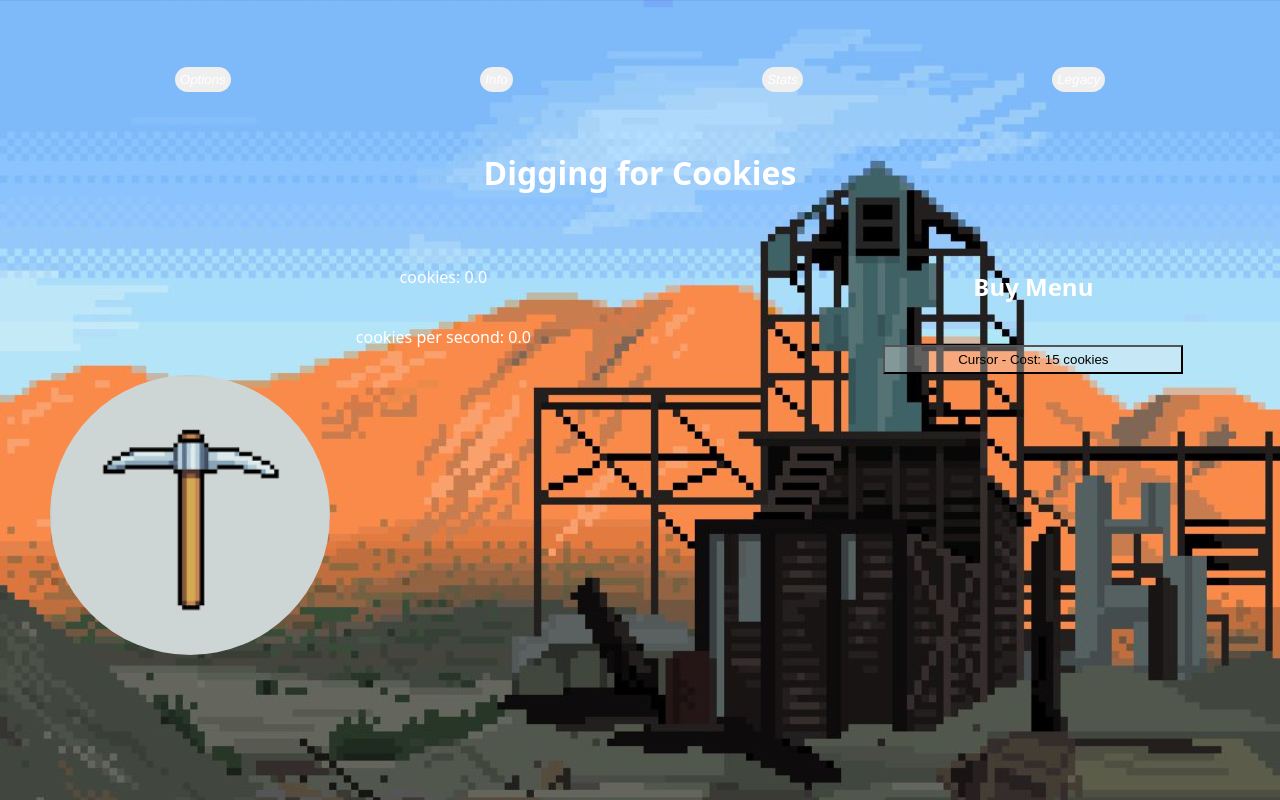
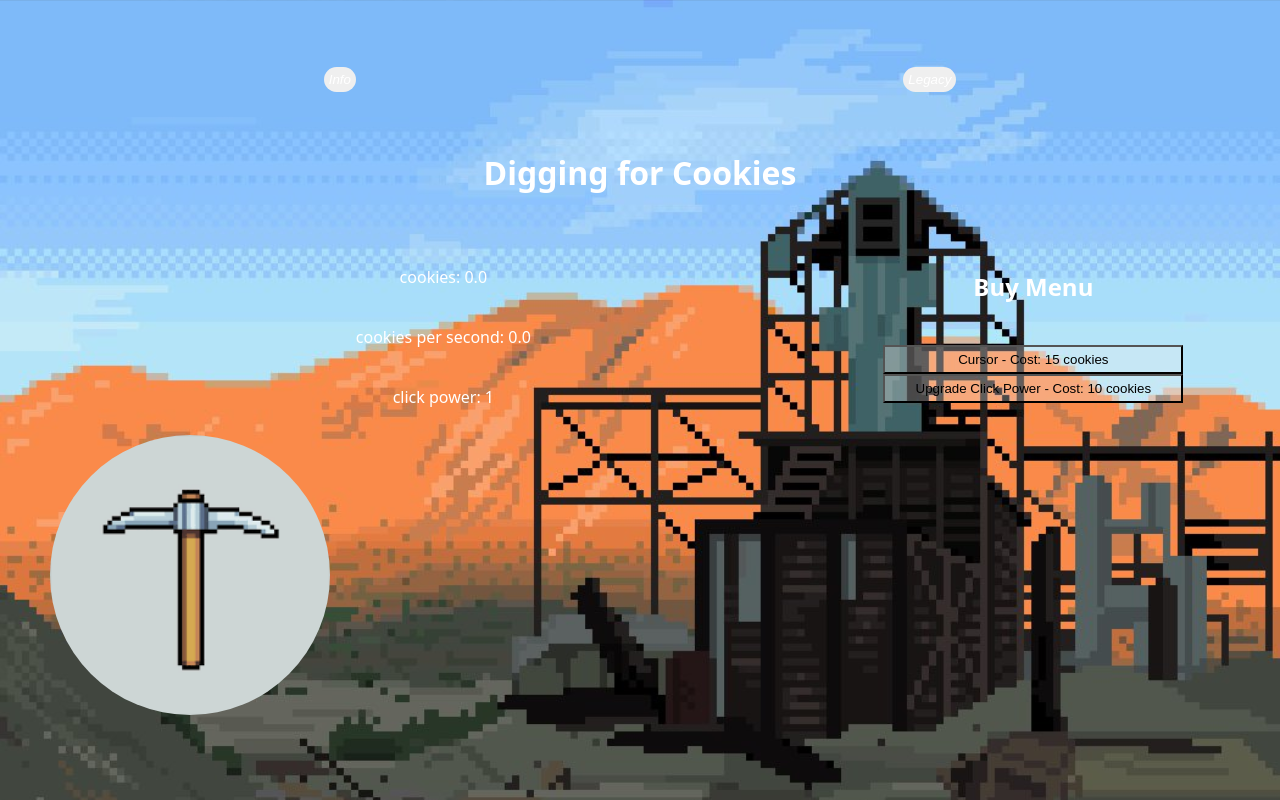
Before and after one commit to GeorgeMunday/cookie-clicker, a React (Vite) app in the folder Project-Test/: page / in a window 1280 px wide. Shown: the top 800 px of the page. Built offline with nearby package versions, Linux system fonts and the light colour scheme.

Commit message:
all works

```diff
--- a/Project-Test/src/components/homepage/Homepage-componets/Buymenu-component.jsx
+++ b/Project-Test/src/components/homepage/Homepage-componets/Buymenu-component.jsx
@@ -1,17 +1,27 @@
 import React, { useState, useEffect } from 'react';
 import items from './items.json';
+import upgrades from './upgrades.json'; // Import JSON file
 import '../Homepage.css';
 
-const BuyMenu = ({ cookies, setCookies, cps, setCps, itemCpsMultiplier }) => {
+const BuyMenu = ({ cookies, setCookies, cps, setCps, itemCpsMultiplier, clickPower, setClickPower }) => {
     const [itemCosts, setItemCosts] = useState(items.map(item => item.cost));
     const [visibleItems, setVisibleItems] = useState(new Array(items.length).fill(false));
+    const[visibleupgrades,setVisibleupgrades] = useState(new Array(items.length).fill(false))
+    const [upgradeCosts, setUpgradeCosts] = useState(upgrades.map(upgrade => upgrade.cost));
 
     useEffect(() => {
         const newVisibleItems = visibleItems.map((visible, index) => visible || cookies >= itemCosts[index] / 2);
         if (JSON.stringify(newVisibleItems) !== JSON.stringify(visibleItems)) {
             setVisibleItems(newVisibleItems);
         }
-    }, [cookies, itemCosts]);
+    }, [cookies, upgradeCosts, visibleupgrades]);
+
+    useEffect(() => {
+        const newVisibleupgrades = visibleupgrades.map((visible, index) => visible || cookies >= upgradeCosts[index] / 2);
+        if (JSON.stringify(newVisibleupgrades) !== JSON.stringify(visibleupgrades)) {
+            setVisibleupgrades(newVisibleupgrades);
+        }
+    }, [cookies, itemCosts, visibleItems]);
 
     const buyItem = (item, index) => {
         if (cookies >= itemCosts[index]) {
@@ -25,10 +35,22 @@ const BuyMenu = ({ cookies, setCookies, cps, setCps, itemCpsMultiplier }) => {
         }
     };
 
+    const buyUpgrade = (index) => {
+        if (cookies >= upgradeCosts[index]) {
+            setCookies(cookies - upgradeCosts[index]);
+            setClickPower(clickPower + upgrades[index].clickPowerIncrease); // Use clickPowerIncrease from upgrades.json
+            const newCosts = [...upgradeCosts];
+            newCosts[index] = Math.round(newCosts[index] * 1.5);
+            setUpgradeCosts(newCosts);
+        } else {
+            alert('Not enough cookies!');
+        }
+    };
+
     return (
         <div className="buy-menu">
-            <h2 className = 'sub-header'>Buy Menu</h2>
-            <ul className = 'item-list'>
+            <h2 className='sub-header'>Buy Menu</h2>
+            <ul className='item-list'>
                 {items.map((item, index) => (
                     <li key={index}>
                         {(index === 0 || visibleItems[index]) && (
@@ -41,6 +63,18 @@ const BuyMenu = ({ cookies, setCookies, cps, setCps, itemCpsMultiplier }) => {
                         )}
                     </li>
                 ))}
+                {upgradeCosts.map((cost, index) => (
+                    <li key={index + items.length}>
+                        {(index === 0  || visibleupgrades[index]) && (
+                        <button
+                            onClick={() => buyUpgrade(index)}
+                            disabled={cookies < cost}
+                        >
+                            Upgrade Click Power - Cost: {cost} cookies
+                        </button>
+                        )}
+                    </li>
+                ))}
             </ul>
         </div>
     );
--- a/Project-Test/src/components/homepage/Homepage-componets/Clicker-component.jsx
+++ b/Project-Test/src/components/homepage/Homepage-componets/Clicker-component.jsx
@@ -1,7 +1,7 @@
 import React, { useState, useEffect } from 'react';
 import '../Homepage.css';
 
-const ClickerComponent = ({ cookies, handleClick, cps }) => {
+const ClickerComponent = ({ cookies, handleClick, cps, clickPower }) => {
     const [clicksPerSecond, setClicksPerSecond] = useState(0);
     const [lastClickTime, setLastClickTime] = useState(null);
 
@@ -27,8 +27,9 @@ const ClickerComponent = ({ cookies, handleClick, cps }) => {
 
     return (
         <div className="clicker">
-            <p className = 'sub-header'>cookies: {cookies.toFixed(1)}</p>
-            <p className = 'sub-header'> cookies per second: {totalCps.toFixed(1)}</p>
+            <p className='sub-header'>cookies: {cookies.toFixed(1)}</p>
+            <p className='sub-header'>cookies per second: {totalCps.toFixed(1)}</p>
+            <p className='sub-header'>click power: {clickPower}</p> {/* Display click power */}
             <button className="cookie" onClick={handleClickInternal}></button>
         </div>
     );
--- a/Project-Test/src/components/homepage/Homepage-componets/Navbar-component.jsx
+++ b/Project-Test/src/components/homepage/Homepage-componets/Navbar-component.jsx
@@ -6,13 +6,7 @@ const Navbar = ({ onInfoClick, onLegacyClick }) => {
         <nav className="navbar">
             <ul className="navbar-links">
                 <li className="dropdown">
-                    <button className="dropbtn">Options</button>
-                </li>
-                <li className="dropdown">
                     <button className="dropbtn" onClick={onInfoClick}>Info</button>
-                </li>
-                <li className="dropdown">
-                    <button className="dropbtn">Stats</button>
                 </li>
                 <li className="dropdown">
                     <button className="dropbtn" onClick={onLegacyClick}>Legacy</button>
--- /dev/null
+++ b/Project-Test/src/components/homepage/Homepage-componets/upgrades.json
@@ -0,0 +1,5 @@
+[
+    { "cost": 10, "clickPowerIncrease": 1 },
+    { "cost": 75, "clickPowerIncrease": 5 },
+    { "cost": 500, "clickPowerIncrease": 10 }
+]
--- a/Project-Test/src/components/homepage/Homepage.jsx
+++ b/Project-Test/src/components/homepage/Homepage.jsx
@@ -12,9 +12,10 @@ const Homepage = () => {
     const [showInfoPage, setShowInfoPage] = useState(false);
     const [showLegacyPage, setShowLegacyPage] = useState(false);
     const [itemCpsMultiplier, setItemCpsMultiplier] = useState(1);
+    const [clickPower, setClickPower] = useState(1); // Add clickPower state
 
     const handleClick = () => {
-        setCookies(cookies + 1);
+        setCookies(cookies + clickPower); // Use clickPower to increase cookies per click
     };
 
     useEffect(() => {
@@ -43,7 +44,7 @@ const Homepage = () => {
 
     return (
         <main>
-            <div class = "navbar">
+            <div className="navbar">
                 <Navbar onInfoClick={handleInfoClick} onLegacyClick={handleLegacyClick} />
             </div>
             <header>
@@ -51,8 +52,8 @@ const Homepage = () => {
             </header>
             <section>
                 <div className="game-container">
-                    <ClickerComponent cookies={cookies} handleClick={handleClick} cps={cps} />
-                    <BuyMenu cookies={cookies} setCookies={setCookies} cps={cps} setCps={setCps} itemCpsMultiplier={itemCpsMultiplier} />
+                    <ClickerComponent cookies={cookies} handleClick={handleClick} cps={cps} clickPower={clickPower} />
+                    <BuyMenu cookies={cookies} setCookies={setCookies} cps={cps} setCps={setCps} itemCpsMultiplier={itemCpsMultiplier} clickPower={clickPower} setClickPower={setClickPower} />
                 </div>
             </section>
             {showInfoPage && <InfoPage onClose={handleCloseInfoPage} />}
```
Also changed, not shown: Project-Test/src/components/homepage/Homepage-componets/Clicker-upgrades.jsx (deleted), 1 other file (tests, documents, lock files or other folders).
